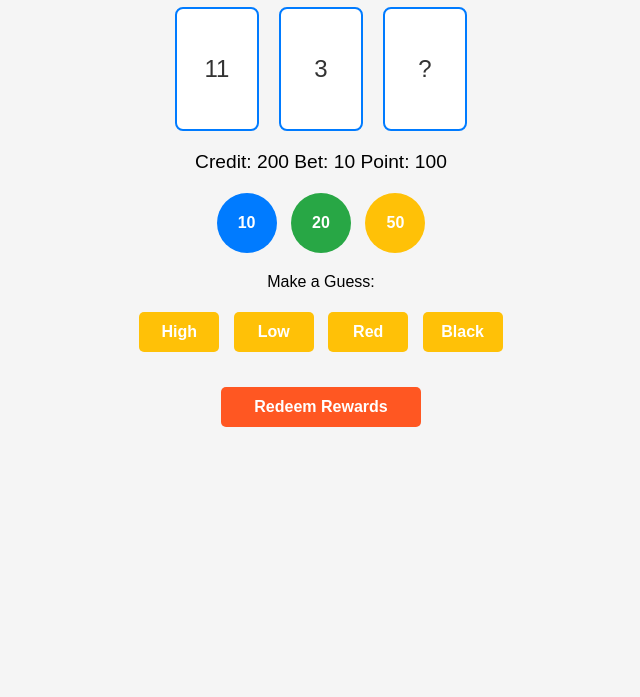
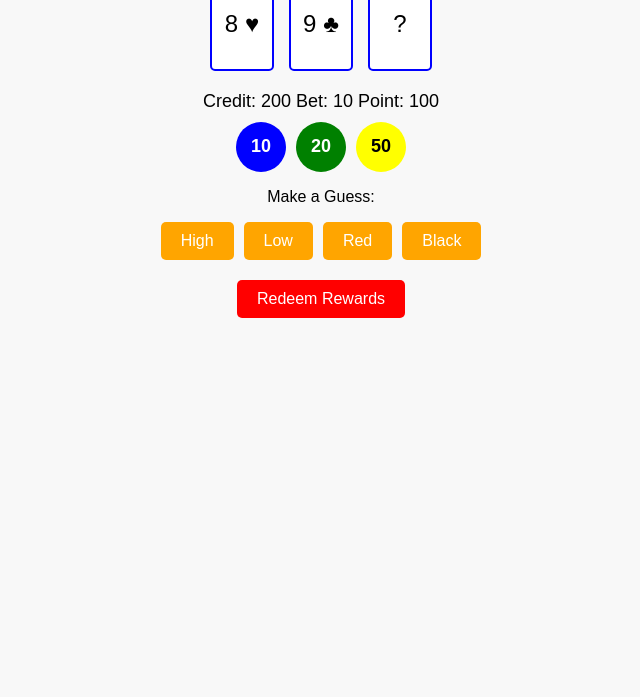
Before and after one commit to yfadskch/21-point-game, a plain HTML site: page index.html in a window 1280 px wide. Shown: the part 103-800 px from the top of the page, without its empty margins (319-959 px from the left). Drawn offline with Linux system fonts and the light colour scheme.

Commit message:
aaa
1111

```diff
--- a/index.html
+++ b/index.html
@@ -9,28 +9,28 @@
 <body>
   <div class="container">
     <h1>Card Guessing Game</h1>
-    <div class="cards">
-      <div class="card" id="card1">?</div>
-      <div class="card" id="card2">?</div>
-      <div class="card" id="card3">?</div>
+    <div class="card-container">
+      <div id="card1" class="card">?</div>
+      <div id="card2" class="card">?</div>
+      <div id="card3" class="card">?</div>
     </div>
-    <div class="info">
+    <div class="status">
       <p>Credit: <span id="credit">200</span> Bet: <span id="bet">10</span> Point: <span id="point">100</span></p>
     </div>
-    <div class="bets">
-      <button class="chip blue" onclick="changeBet(10)">10</button>
-      <button class="chip green" onclick="changeBet(20)">20</button>
-      <button class="chip yellow" onclick="changeBet(50)">50</button>
+    <div class="bet-buttons">
+      <button onclick="changeBet(10)" class="chip blue">10</button>
+      <button onclick="changeBet(20)" class="chip green">20</button>
+      <button onclick="changeBet(50)" class="chip yellow">50</button>
     </div>
-    <div class="actions">
-      <p>Make a Guess:</p>
-      <button class="guess" onclick="makeGuess('high')">High</button>
-      <button class="guess" onclick="makeGuess('low')">Low</button>
-      <button class="guess" onclick="makeGuess('red')">Red</button>
-      <button class="guess" onclick="makeGuess('black')">Black</button>
+    <p>Make a Guess:</p>
+    <div class="guess-buttons">
+      <button onclick="makeGuess('high')" class="guess-button">High</button>
+      <button onclick="makeGuess('low')" class="guess-button">Low</button>
+      <button onclick="makeGuess('red')" class="guess-button">Red</button>
+      <button onclick="makeGuess('black')" class="guess-button">Black</button>
     </div>
-    <button class="redeem" onclick="redeemRewards()">Redeem Rewards</button>
-    <p id="result"></p>
+    <button onclick="redeemRewards()" class="redeem-button">Redeem Rewards</button>
+    <p id="message" class="message"></p>
   </div>
   <script src="script.js"></script>
 </body>
--- a/script.js
+++ b/script.js
@@ -1,93 +1,75 @@
 let credit = 200;
+let point = 100;
 let bet = 10;
-let point = 100;
-let cards = [];
-const suits = ['hearts', 'diamonds', 'clubs', 'spades'];
 
-function initializeGame() {
-  cards = [];
-  document.getElementById('card1').textContent = '?';
-  document.getElementById('card2').textContent = '?';
-  document.getElementById('card3').textContent = '?';
-  document.getElementById('result').textContent = '';
+function generateCard() {
+  const suits = ['♠', '♥', '♦', '♣'];
+  const numbers = ['A', '2', '3', '4', '5', '6', '7', '8', '9', '10', 'J', 'Q', 'K'];
+
+  const number = numbers[Math.floor(Math.random() * numbers.length)];
+  const suit = suits[Math.floor(Math.random() * suits.length)];
+
+  return { number, suit };
 }
 
-function generateCard() {
-  const value = Math.floor(Math.random() * 13) + 1;
-  const suit = suits[Math.floor(Math.random() * suits.length)];
-  return { value, suit };
+function updateCards() {
+  const card1 = generateCard();
+  const card2 = generateCard();
+  const card3 = { number: '?', suit: '?' };
+
+  document.getElementById('card1').innerText = `${card1.number} ${card1.suit}`;
+  document.getElementById('card2').innerText = `${card2.number} ${card2.suit}`;
+  document.getElementById('card3').innerText = `${card3.number}`;
 }
 
-function startGame() {
-  const firstCard = generateCard();
-  const secondCard = generateCard();
-  cards = [firstCard, secondCard];
-  document.getElementById('card1').textContent = firstCard.value;
-  document.getElementById('card2').textContent = secondCard.value;
+function changeBet(amount) {
+  bet = amount;
+  document.getElementById('bet').innerText = bet;
 }
 
 function makeGuess(guess) {
   if (credit < bet) {
-    alert('Not enough credit!');
+    document.getElementById('message').innerText = 'Not enough credit!';
     return;
   }
+
   credit -= bet;
+  document.getElementById('credit').innerText = credit;
 
-  const thirdCard = generateCard();
-  document.getElementById('card3').textContent = thirdCard.value;
-  const result = evaluateGuess(cards[1], thirdCard, guess);
+  const card3 = generateCard();
+  document.getElementById('card3').innerText = `${card3.number} ${card3.suit}`;
 
-  if (result) {
-    point += bet * 2;
+  const isCorrect =
+    (guess === 'high' && card3.number >= '8') ||
+    (guess === 'low' && card3.number <= '7') ||
+    (guess === 'red' && (card3.suit === '♥' || card3.suit === '♦')) ||
+    (guess === 'black' && (card3.suit === '♠' || card3.suit === '♣'));
+
+  if (isCorrect) {
     credit += bet * 2;
-    document.getElementById('result').textContent = 'Correct!';
-    document.getElementById('result').style.color = 'green';
+    point += bet;
+    document.getElementById('message').innerText = 'Correct!';
   } else {
-    document.getElementById('result').textContent = 'Wrong!';
-    document.getElementById('result').style.color = 'red';
+    document.getElementById('message').innerText = 'Wrong!';
   }
 
-  updateDisplay();
-  initializeGame();
-}
+  document.getElementById('credit').innerText = credit;
+  document.getElementById('point').innerText = point;
 
-function evaluateGuess(previousCard, currentCard, guess) {
-  if (guess === 'high') {
-    return currentCard.value > previousCard.value;
-  }
-  if (guess === 'low') {
-    return currentCard.value < previousCard.value;
-  }
-  if (guess === 'red') {
-    return currentCard.suit === 'hearts' || currentCard.suit === 'diamonds';
-  }
-  if (guess === 'black') {
-    return currentCard.suit === 'clubs' || currentCard.suit === 'spades';
-  }
-  return false;
-}
-
-function changeBet(amount) {
-  bet = amount;
-  updateDisplay();
+  setTimeout(updateCards, 2000); // Reset for next round
 }
 
 function redeemRewards() {
   if (point >= 100) {
     credit += 50;
     point -= 100;
-    updateDisplay();
+    document.getElementById('credit').innerText = credit;
+    document.getElementById('point').innerText = point;
+    document.getElementById('message').innerText = 'Redeemed 50 credits!';
   } else {
-    alert('Not enough points!');
+    document.getElementById('message').innerText = 'Not enough points!';
   }
 }
 
-function updateDisplay() {
-  document.getElementById('credit').textContent = credit;
-  document.getElementById('bet').textContent = bet;
-  document.getElementById('point').textContent = point;
-}
-
-// Initialize the game when the page loads
-initializeGame();
-startGame();
+// Initialize the game
+updateCards();
--- a/style.css
+++ b/style.css
@@ -1,111 +1,93 @@
 body {
   font-family: Arial, sans-serif;
   text-align: center;
-  background-color: #f5f5f5;
-  margin: 0;
-  padding: 0;
+  background-color: #f8f8f8;
 }
 
 .container {
-  max-width: 600px;
-  margin: 20px auto;
-  padding: 10px;
+  max-width: 400px;
+  margin: 0 auto;
 }
 
-h1 {
-  font-size: 2em;
-  color: #333;
-}
-
-.cards {
+.card-container {
   display: flex;
   justify-content: center;
+  gap: 15px;
   margin: 20px 0;
 }
 
 .card {
-  width: 80px;
-  height: 120px;
-  border: 2px solid #007bff;
-  border-radius: 8px;
-  margin: 0 10px;
+  width: 60px;
+  height: 90px;
+  border: 2px solid blue;
+  border-radius: 5px;
+  font-size: 24px;
   display: flex;
   align-items: center;
   justify-content: center;
-  font-size: 1.5em;
   background-color: white;
-  color: #333;
-  transition: transform 0.6s;
+  color: black;
 }
 
-.card.flip {
-  transform: rotateY(180deg);
+.status p {
+  font-size: 18px;
+  margin: 10px 0;
 }
 
-.info {
-  font-size: 1.2em;
-  margin-bottom: 20px;
-}
-
-.bets {
-  margin-bottom: 20px;
+.bet-buttons, .guess-buttons {
+  display: flex;
+  justify-content: center;
+  gap: 10px;
+  margin: 10px 0;
 }
 
 .chip {
-  width: 60px;
-  height: 60px;
+  width: 50px;
+  height: 50px;
   border-radius: 50%;
   border: none;
-  font-size: 1em;
+  font-size: 18px;
   font-weight: bold;
-  margin: 0 5px;
   color: white;
   cursor: pointer;
 }
 
-.blue {
-  background-color: #007bff;
+.chip.blue {
+  background-color: blue;
 }
 
-.green {
-  background-color: #28a745;
+.chip.green {
+  background-color: green;
 }
 
-.yellow {
-  background-color: #ffc107;
+.chip.yellow {
+  background-color: yellow;
+  color: black;
 }
 
-.actions {
-  margin-bottom: 20px;
+.guess-button {
+  background-color: orange;
+  border: none;
+  padding: 10px 20px;
+  font-size: 16px;
+  color: white;
+  cursor: pointer;
+  border-radius: 5px;
 }
 
-.guess {
-  width: 80px;
-  height: 40px;
-  margin: 5px;
-  font-size: 1em;
-  font-weight: bold;
+.redeem-button {
+  background-color: red;
+  border: none;
   color: white;
-  background-color: #ffc107;
-  border: none;
+  padding: 10px 20px;
+  font-size: 16px;
   border-radius: 5px;
   cursor: pointer;
+  margin-top: 10px;
 }
 
-.redeem {
-  width: 200px;
-  height: 40px;
-  margin: 10px 0;
-  font-size: 1em;
+.message {
+  font-size: 18px;
   font-weight: bold;
-  color: white;
-  background-color: #ff5722;
-  border: none;
-  border-radius: 5px;
-  cursor: pointer;
+  color: red;
 }
-
-#result {
-  font-size: 1.2em;
-  margin-top: 10px;
-}
```
